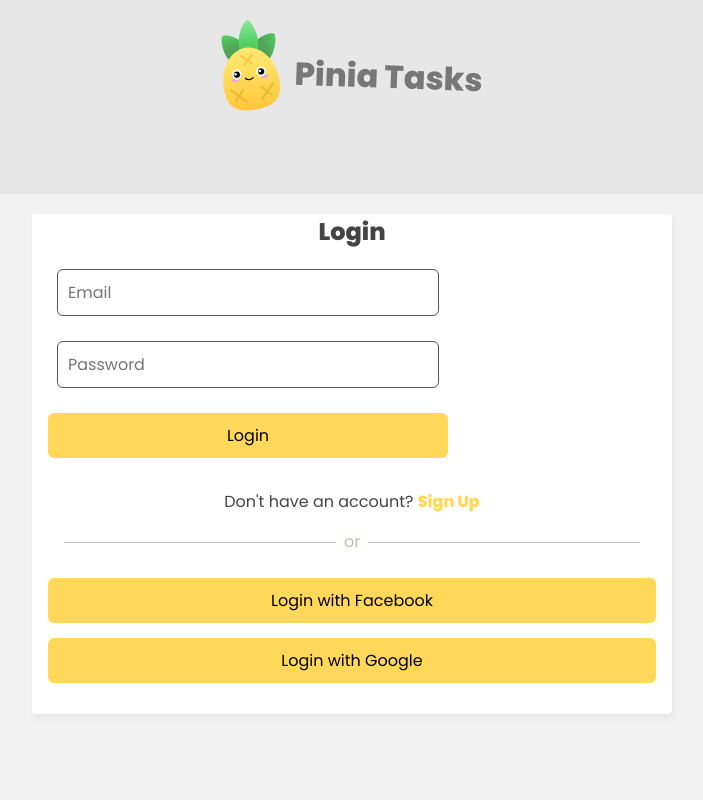
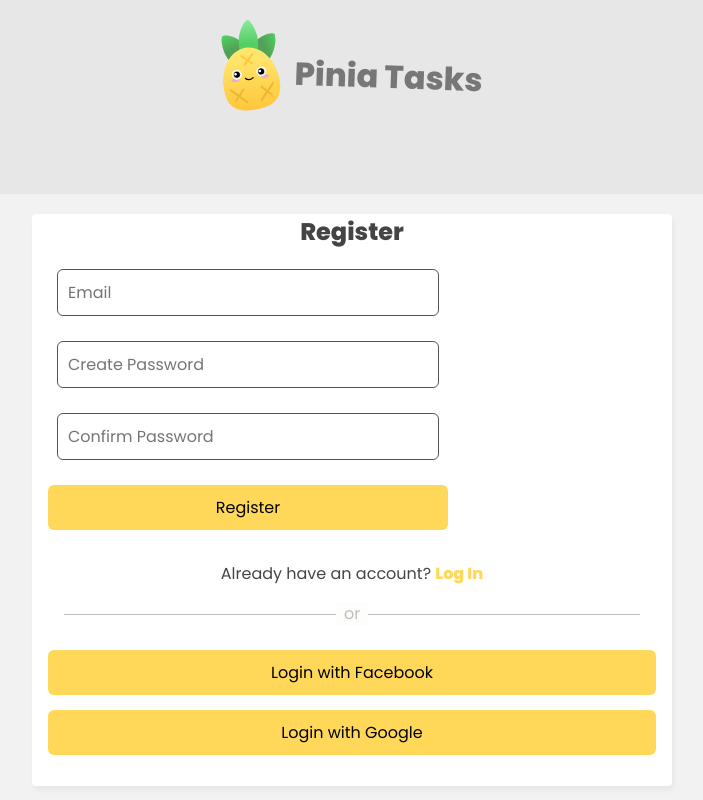
Before and after one commit to Aleroms/pinia-tasks, a Vue app: page / in a window 1280 px wide. Both pictures are taken after a click on the element "Sign Up". Shown: the whole page, without its empty margins (288-991 px from the left). Built offline with nearby package versions, Linux system fonts and the light colour scheme; the HTML template or start-up script is replaced by a standard one.

Commit message:
register form

```diff
--- a/src/components/LoginForm.vue
+++ b/src/components/LoginForm.vue
@@ -11,7 +11,9 @@
     <ErrorMessage name="password" />
     <button @click.prevent="login" class="login-btn">Login</button>
   </VeeForm>
-  <p>Don't have an account? <span @click="switchForm">Sign Up</span></p>
+  <p>
+    Don't have an account? <span @click="formStore.toggleForm">Sign Up</span>
+  </p>
   <hr class="hr-text" data-content="or" />
   <div class="login-social">
     <button @click.prevent="login" class="login-btn">
@@ -22,16 +24,18 @@
 </template>
 
 <script>
+import { useFormStore } from "@/stores/FormStore.js";
 export default {
   name: "LoginForm",
   setup() {
+    const formStore = useFormStore();
     const login = () => {
       console.log("submitting login form...");
     };
     const switchForm = () => {
       console.log("switching form...");
     };
-    return { login, switchForm };
+    return { login, switchForm, formStore };
   },
 };
 </script>
@@ -56,6 +60,7 @@ export default {
 span {
   font-weight: 700;
   color: #ffd859;
+  cursor: pointer;
 }
 
 .hr-text {
@@ -89,7 +94,7 @@ span {
     background-color: #fcfcfa;
   }
 }
-.login-social{
-    padding: 1rem;
+.login-social {
+  padding: 1rem;
 }
 </style>
--- a/src/components/RegisterForm.vue
+++ b/src/components/RegisterForm.vue
@@ -1,9 +1,112 @@
 <template>
-  <div>this is register form</div>
+  <VeeForm class="form-container">
+    <VeeField name="email" type="email" placeholder="Email" class="v-input" />
+    <ErrorMessage name="email" />
+    <VeeField
+      name="password"
+      type="password"
+      placeholder="Create Password"
+      class="v-input"
+    />
+    <ErrorMessage name="password" />
+    <VeeField
+      name="confirm"
+      type="confirm"
+      placeholder="Confirm Password"
+      class="v-input"
+    />
+    <ErrorMessage name="confirm" />
+    <button @click.prevent="register" class="login-btn">Register</button>
+  </VeeForm>
+  <p>
+    Already have an account? <span @click="formStore.toggleForm">Log In</span>
+  </p>
+  <hr class="hr-text" data-content="or" />
+  <div class="login-social">
+    <button @click.prevent="login" class="login-btn">
+      Login with Facebook
+    </button>
+    <button @click.prevent="login" class="login-btn">Login with Google</button>
+  </div>
 </template>
 
 <script>
+import { useFormStore } from "../stores/FormStore";
+import { ErrorMessage } from "vee-validate";
+
 export default {
   name: "RegisterForm",
+  setup() {
+    const formStore = useFormStore();
+    const register = () => {
+      console.log("submitting register form...");
+    };
+    const switchForm = () => {
+      console.log("switching form...");
+    };
+    const login = () => {
+      console.log("logging in...");
+    };
+    return { formStore, register, switchForm, login };
+  },
+  components: { ErrorMessage },
 };
 </script>
+
+<style>
+.form-container {
+  margin: 1rem;
+  display: flex;
+  flex-direction: column;
+  align-items: center;
+  justify-content: center;
+}
+.v-input {
+  border: 1px solid #555;
+  width: 90%;
+  margin-bottom: 15px;
+}
+.login-btn {
+  width: 100%;
+  margin-bottom: 15px;
+}
+span {
+  font-weight: 700;
+  color: #ffd859;
+}
+
+.hr-text {
+  line-height: 1em;
+  position: relative;
+  outline: 0;
+  border: 0;
+  color: black;
+  width: 90%;
+  text-align: center;
+  height: 1.5em;
+  opacity: 0.5;
+  &:before {
+    content: "";
+    background: gray;
+    position: absolute;
+    left: 0;
+    top: 50%;
+    width: 100%;
+    height: 1px;
+  }
+  &:after {
+    content: attr(data-content);
+    position: relative;
+    display: inline-block;
+    color: black;
+
+    padding: 0 0.5em;
+    line-height: 1.5em;
+    color: #818078;
+    background-color: #fcfcfa;
+  }
+}
+.login-social {
+  padding: 1rem;
+}
+</style>
```
